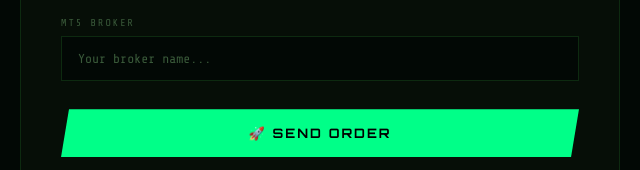
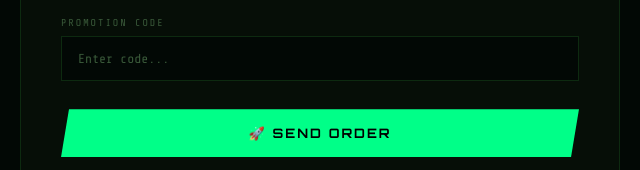
Before and after one commit to alientrade14-pixel/ea_scanning, a plain HTML site: page index.html in a window 1280 px wide. Shown: the part 5239-5409 px from the top of the page, 320-960 px from the left. Drawn offline with nearby package versions, Linux system fonts and the light colour scheme.

Commit message:
Update index.html

```diff
--- a/index.html
+++ b/index.html
@@ -742,7 +742,7 @@ footer {
     <div class="pricing-grid">
       <div class="price-card">
         <div class="price-name">STARTER</div>
-        <div class="price-amount"><span>$</span>19</div>
+        <div class="price-amount"><span>$</span>29</div>
         <div class="price-period" data-id="period-1">/ 1 month</div>
         <ul class="price-features">
           <li data-id="f-1-1">License 1 MT5 account</li>
@@ -833,8 +833,8 @@ footer {
         </select>
       </div>
       <div class="form-row">
-        <label class="form-label" data-id="label-broker">MT5 BROKER</label>
-        <input type="text" id="inp-broker" class="form-input" placeholder="Your broker name..." />
+        <label class="form-label" data-id="label-broker">PROMOTION CODE</label>
+        <input type="text" id="inp-broker" class="form-input" placeholder="Enter code..." />
       </div>
       <button class="form-submit" onclick="submitOrder()" data-id="btn-submit">🚀 SEND ORDER</button>
       <p class="form-note" data-id="form-note">
```
